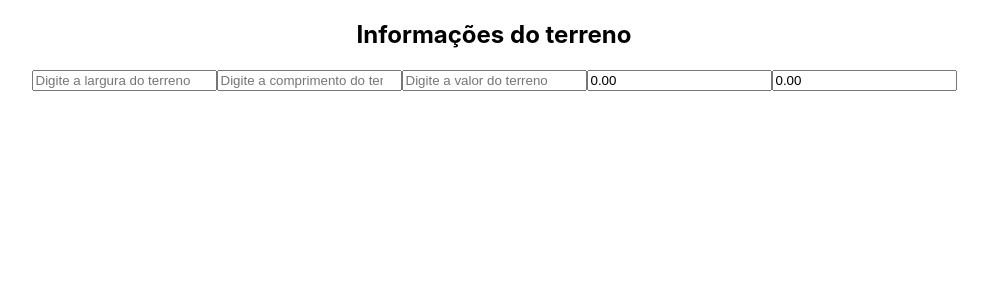
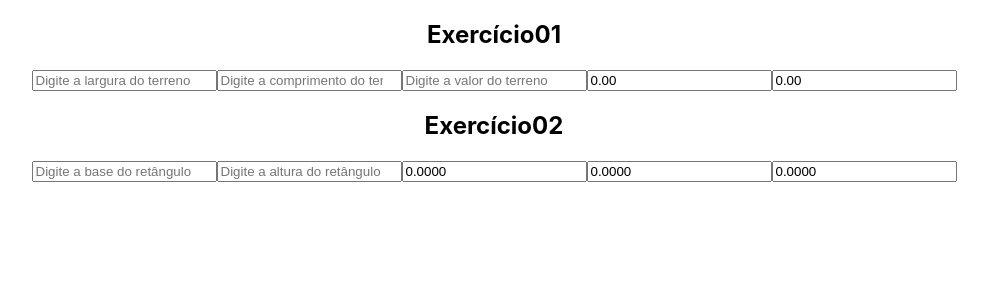
Before and after one commit to FernandoYoneda/Tegra, a React (Create React App) app: page / in a window 1280 px wide. Shown: the top 300 px of the page, without its empty margins (146-1134 px from the left). Built offline with nearby package versions, Linux system fonts and the light colour scheme.

Commit message:
exercicio02

```diff
--- a/src/App.tsx
+++ b/src/App.tsx
@@ -1,12 +1,16 @@
 import React from "react";
 import logo from "./logo.svg";
 import "./App.css";
-import Terreno from "./Exercicio01/exercicio01";
+
+//componentes
+import Execicio01 from "./Exercicio01/exercicio01";
+import Exercicio02 from "./Exercicio02/exercicio02";
 
 function App() {
   return (
     <div className="App">
-      <Terreno />
+      <Execicio01 />
+      <Exercicio02 />
     </div>
   );
 }
--- a/src/Exercicio01/exercicio01.tsx
+++ b/src/Exercicio01/exercicio01.tsx
@@ -1,6 +1,6 @@
 import { useState } from "react";
 
-const Terreno = () => {
+const Execicio01 = () => {
   const [dados, setDados] = useState({ largura: 0, comprimento: 0, valor: 0 });
 
   const areaTerreno = dados.comprimento * dados.largura;
@@ -8,7 +8,7 @@ const Terreno = () => {
 
   return (
     <div>
-      <h2>Informações do terreno</h2>
+      <h2>Exercício01</h2>
       <form>
         <input
           type="number"
@@ -38,4 +38,4 @@ const Terreno = () => {
   );
 };
 
-export default Terreno;
+export default Execicio01;
--- /dev/null
+++ b/src/Exercicio02/exercicio02.tsx
@@ -0,0 +1,38 @@
+import { useState } from "react";
+
+const Exercicio02 = () => {
+  const [dados, setDados] = useState({ base: 0, altura: 0 });
+
+  const area = dados.base * dados.altura;
+  const perimetro = 2 * (dados.base + dados.altura);
+  const diagonal = Math.sqrt(
+    Math.pow(dados.base, 2) + Math.pow(dados.altura, 2)
+  );
+
+  return (
+    <div>
+      <h2>Exercício02</h2>
+      <form>
+        <input
+          type="number"
+          onChange={(e) =>
+            setDados((x) => ({ ...x, base: Number(e.target.value) }))
+          }
+          placeholder="Digite a base do retângulo"
+        />
+        <input
+          type="number"
+          onChange={(e) =>
+            setDados((x) => ({ ...x, altura: Number(e.target.value) }))
+          }
+          placeholder="Digite a altura do retângulo"
+        />
+        <input type="number" value={area.toFixed(4)} />
+        <input type="number" value={perimetro.toFixed(4)} />
+        <input type="number" value={diagonal.toFixed(4)} />
+      </form>
+    </div>
+  );
+};
+
+export default Exercicio02;
```
